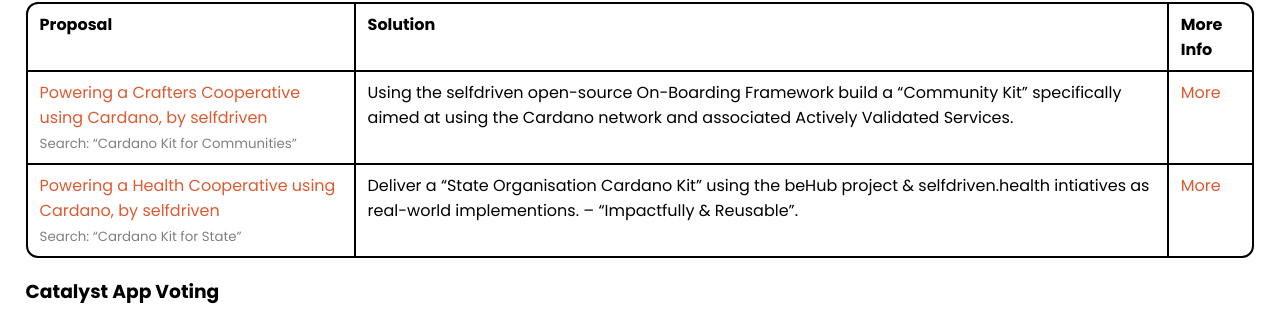
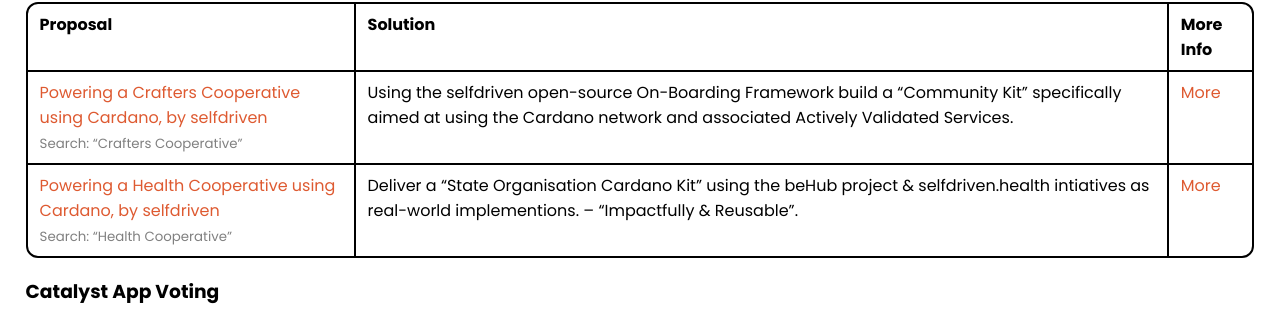
Before and after one commit to selfdriven-engagement/selfdriven-energy, a Jekyll site: the page built from docs/pages/cardano-catalyst-proposals.md, in a window 1280 px wide. Shown: the part 224-551 px from the top of the page. Built offline with Jekyll 4.4.1, drawn with Linux system fonts in a browser that asks for light colours.

Commit message:
Update cardano-catalyst-proposals.md

```diff
--- a/docs/pages/cardano-catalyst-proposals.md
+++ b/docs/pages/cardano-catalyst-proposals.md
@@ -12,8 +12,8 @@ We have a range of impactful and reusable Catalyst Proposals in Fund14. Deliveri
 
 | Proposal | Solution | More Info |
 |:----------|:----------|:-------|
-|[Powering a Crafters Cooperative using Cardano, by selfdriven](https://projectcatalyst.io/funds/15/...)<br><small><span style="color:gray">Search: "Cardano Kit for Communities"</span></small>|Using the selfdriven open-source On-Boarding Framework build a "Community Kit" specifically aimed at using the Cardano network and associated Actively Validated Services.|[More](/cardano-catalyst/proposal/crafters-cooperative/)|
-|[Powering a Health Cooperative using Cardano, by selfdriven](https://projectcatalyst.io/funds/15/...)<br><small><span style="color:gray">Search: "Cardano Kit for State"</span></small>|Deliver a “State Organisation Cardano Kit” using the beHub project & selfdriven.health intiatives as real-world implementions. -- "Impactfully & Reusable".|[More](/cardano-catalyst/proposal/health-cooperative/)|
+|[Powering a Crafters Cooperative using Cardano, by selfdriven](https://projectcatalyst.io/funds/15/...)<br><small><span style="color:gray">Search: "Crafters Cooperative"</span></small>|Using the selfdriven open-source On-Boarding Framework build a "Community Kit" specifically aimed at using the Cardano network and associated Actively Validated Services.|[More](/cardano-catalyst/proposal/crafters-cooperative/)|
+|[Powering a Health Cooperative using Cardano, by selfdriven](https://projectcatalyst.io/funds/15/...)<br><small><span style="color:gray">Search: "Health Cooperative"</span></small>|Deliver a “State Organisation Cardano Kit” using the beHub project & selfdriven.health intiatives as real-world implementions. -- "Impactfully & Reusable".|[More](/cardano-catalyst/proposal/health-cooperative/)|
 
 ### Catalyst App Voting
 - To find a proposal in the voting app, use the "search:" text for each proposal - thanks.
```
